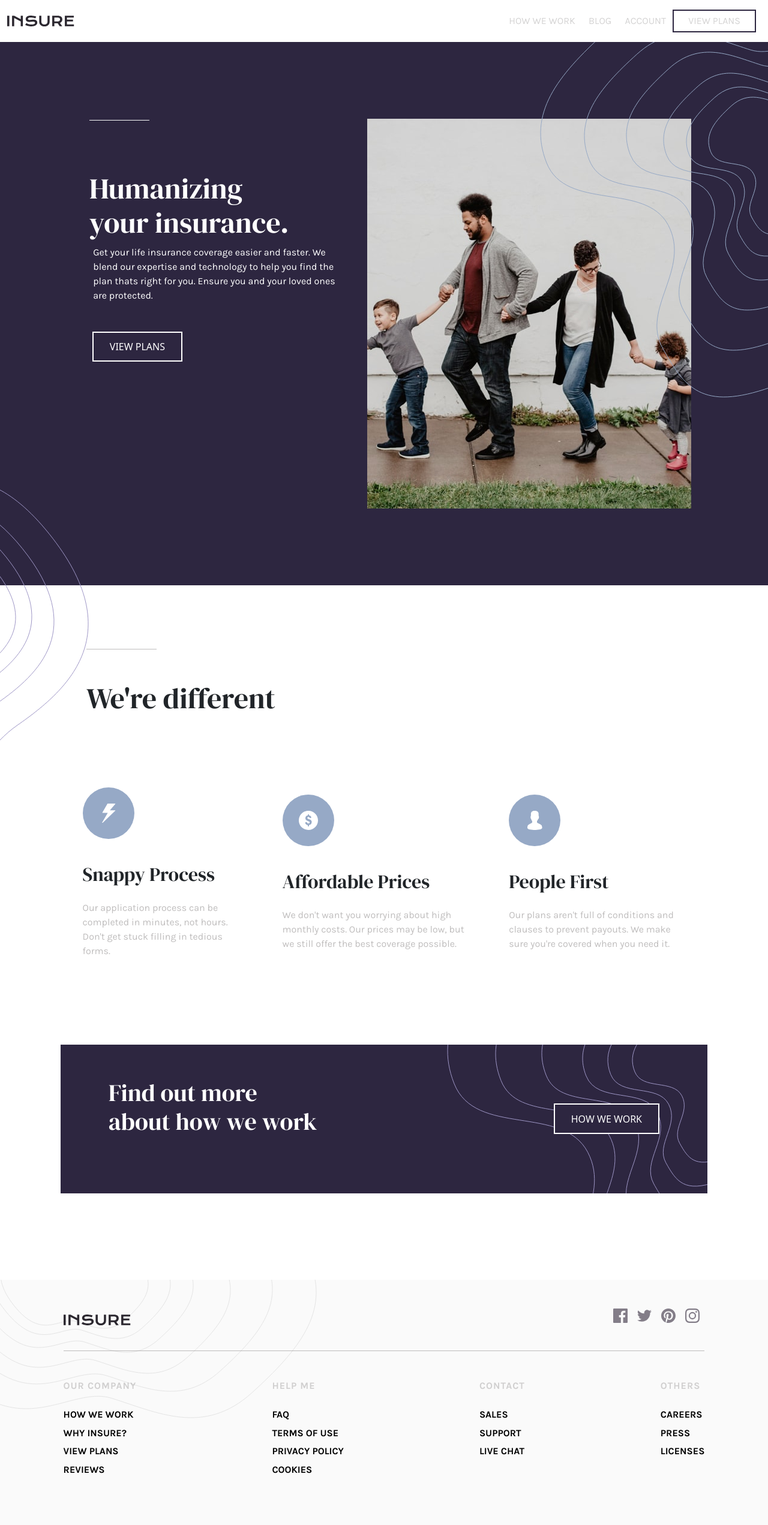
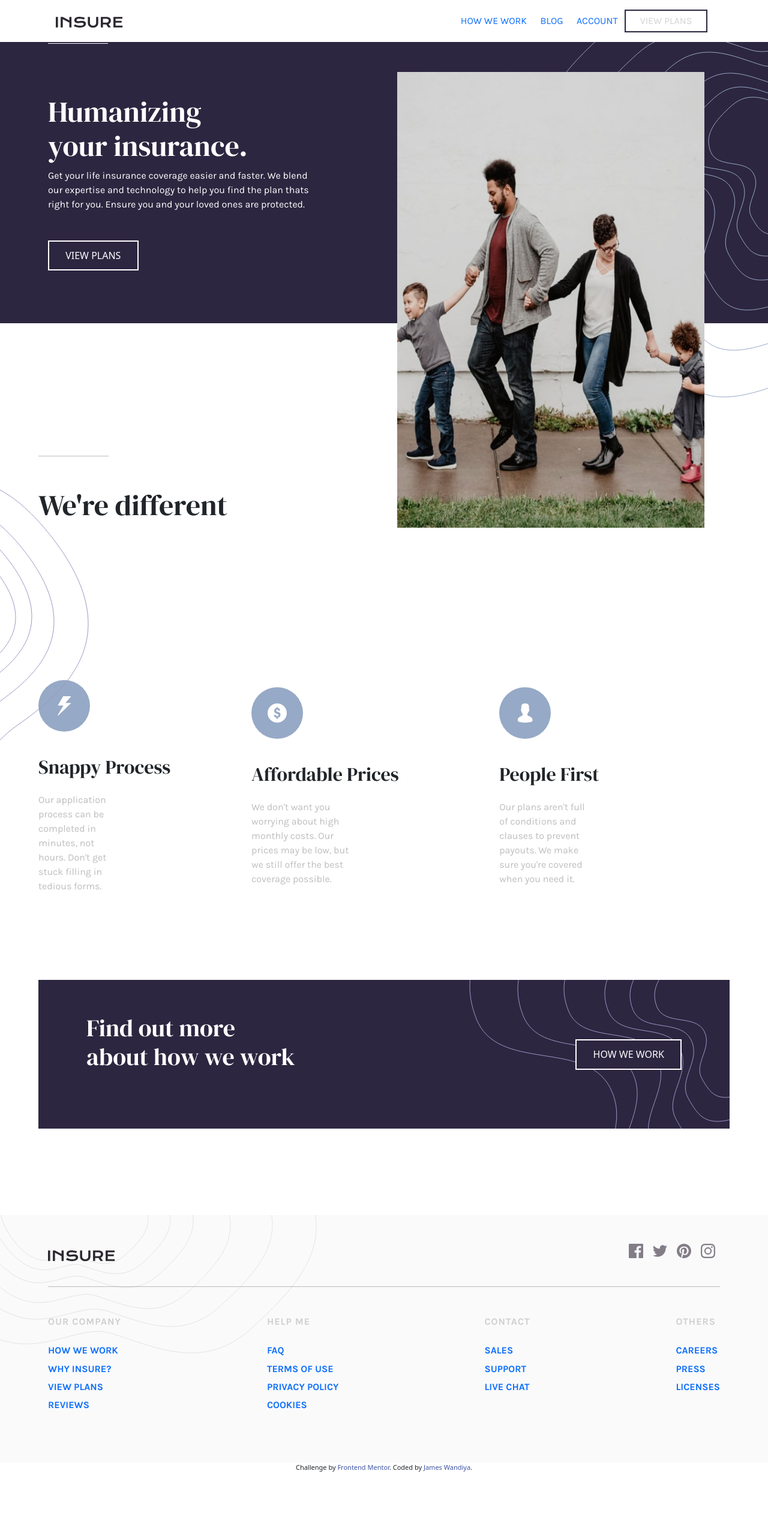
Before and after one commit to Wandiya/insure-landing-page-task-2, a plain HTML site: page index.html in a window 1280 px wide. Shown: the top 2543 px of the page at 60% size. After the commit the page ends 2455 px from the top, so only its background shows below. Drawn offline with nearby package versions, Linux system fonts and the light colour scheme.

Commit message:
link list

```diff
--- a/index.html
+++ b/index.html
@@ -47,21 +47,34 @@
         <div class="collapse" id="navbarToggleExternalContent">
             <div class="bg-dark p-4">
                 <ul class="text-white">
-                    <li>How we work</li>
-                    <li>Blog</li>
-                    <li>Account</li>
+                    <li>
+                        <a href="">How we work</a>
+                    </li>
+                    <li>
+                        <a href=""> Blog</a>
+
+                    </li>
+                    <li>
+                        <a href="">Account</a>
+                    </li>
                     <li class="plan">View plans</li>
                 </ul>
             </div>
         </div>
         <nav class="navbar navbar-dark bg-dark">
             <div class="container-fluid">
-                <img src="./images/logo.svg" alt="">
+                <a class="logo-brand" href=""><img src="./images/logo.svg" alt="A logo"></a>
                 <div class="nav_li">
                     <ul>
-                        <li>How we work</li>
-                        <li>Blog</li>
-                        <li>Account</li>
+                        <li>
+                            <a href=""> How we work</a>
+                        </li>
+                        <li>
+                            <a href="">  Blog</a>
+                        </li>
+                        <li>
+                            <a href=""> Account</a>
+                        </li>
                         <li class="plan">View plans</li>
                     </ul>
                 </div>
@@ -76,7 +89,7 @@
         <div class="right"></div>
         <article>
             <div class="main">
-                <img src="images/image-intro-desktop.jpg" srcset="images/image-intro-mobile.jpg 375w, images/image-intro-desktop.jpg 540w" alt="A Happy Family" sizes="(max-width: 500px) 375px, 540px">
+                <img class="family" src="images/image-intro-desktop.jpg" srcset="images/image-intro-mobile.jpg 375w, images/image-intro-desktop.jpg 540w" alt="A Happy Family" sizes="(max-width: 500px) 375px, 540px">
                 <div class="about">
                     <h1><span class="it">Hum</span>anizing<br><span>your insurance.</span></h1>
                     <p>
@@ -121,45 +134,87 @@
         <div class="footer_info">
             <img src="images/logo.svg" alt="">
             <ul class="socials">
-                <li><img src="images/icon-facebook.svg" alt="Facebook"></li>
-                <li><img src="images/icon-twitter.svg" alt="Twitter"></li>
-                <li><img src="images/icon-pinterest.svg" alt="Pinterest"></li>
-                <li><img src="images/icon-instagram.svg" alt="Instagram"></li>
+                <li>
+                    <a href="#"><img src="images/icon-facebook.svg" alt="Facebook"></a>
+                </li>
+                <li>
+                    <a href="#"><img src="images/icon-twitter.svg" alt="Twitter"></a>
+                </li>
+                <li>
+                    <a href="#"><img src="images/icon-pinterest.svg" alt="Pinterest"></a>
+                </li>
+                <li>
+                    <a href="#"><img src="images/icon-instagram.svg" alt="Instagram"></a>
+                </li>
             </ul>
         </div>
         <div class="ft_detail">
             <div class="ft_detail-btn">
                 <h4>Our company</h4>
                 <ul>
-                    <li>How we work</li>
-                    <li>Why Insure?</li>
-                    <li>View plans</li>
-                    <li>Reviews</li>
+                    <li>
+                        <a href=""> How we work</a>
+                    </li>
+                    <li>
+                        <a href=""> Why Insure?</a>
+                    </li>
+                    <li>
+                        <a href="">  View plans</a>
+                    </li>
+                    <li>
+                        <a href=""> Reviews</a>
+                    </li>
                 </ul>
             </div>
             <div class="ft_detail-btn">
                 <h4>Help me</h4>
                 <ul>
-                    <li>FAQ</li>
-                    <li>Terms of use</li>
-                    <li>Privacy policy</li>
-                    <li>Cookies</li>
+
+                    <li>
+                        <a href="">FAQ</a>
+                    </li>
+                    <li>
+                        <a href=""> Terms of use</a>
+                    </li>
+                    <li>
+                        <a href=""> Privacy policy</a>
+                    </li>
+                    <li>
+                        <a href=""> Cookies</a>
+                    </li>
                 </ul>
             </div>
             <div class="ft_detail-btn">
                 <h4>Contact</h4>
                 <ul>
-                    <li>Sales</li>
-                    <li>Support</li>
-                    <li>Live chat</li>
+
+                    <li>
+                        <a href=""> Sales</a>
+                    </li>
+
+                    <li>
+                        <a href=""> Support</a>
+
+                    </li>
+
+                    <li>
+                        <a href="">  Live chat</a>
+                    </li>
+
                 </ul>
             </div>
             <div class="ft_detail-btn">
                 <h4>Others</h4>
                 <ul>
-                    <li>Careers</li>
-                    <li>Press</li>
-                    <li>Licenses</li>
+                    <li>
+                        <a href="">Careers </a>
+                    </li>
+                    <li>
+                        <a href=""> Press</a>
+                    </li>
+                    <li>
+                        <a href=""> Licenses</a>
+                    </li>
                 </ul>
             </div>
         </div>
--- a/style.css
+++ b/style.css
@@ -32,11 +32,11 @@ body {
     font-family: 'DM Serif Display', serif;
     font-weight: 400;
     font-size: 3rem;
-    padding-inline: 1.3rem;
+    /* padding-inline: 1.0rem; */
 }
 
 .about p {
-    padding-inline: 1.7rem;
+    /* padding-inline: 1.0rem; */
     font-family: 'Karla', sans-serif;
     font-weight: 400;
 }
@@ -84,15 +84,16 @@ aside h1 {
 
 aside .main_info {
     display: flex;
-    flex-direction: column;
+    /* flex-direction: column; */
     justify-content: center;
     align-items: center;
-    padding-inline: 1.7rem;
+    /* padding-inline: 1.7rem; */
+    margin-top: 150px;
 }
 
 aside .main_info .wrap {
     display: flex;
-    flex-direction: column;
+    /* flex-direction: column; */
     align-items: center;
 }
 
@@ -118,7 +119,7 @@ aside .work {
     background-image: url(images/bg-pattern-how-we-work-mobile.svg);
     background-repeat: no-repeat;
     background-position: top 0 right 0;
-    margin-inline: 1.3rem;
+    /* margin-inline: 1.3rem; */
     margin-block-start: 8rem;
     padding-block: 3.5rem;
     display: flex;
@@ -207,6 +208,10 @@ footer {
     list-style: none;
 }
 
+a:link {
+    text-decoration: none;
+}
+
 .ft_detail .ft_detail-btn ul li {
     padding-block: 0.2rem;
 }
@@ -253,8 +258,29 @@ footer {
 
 @media screen and (min-width: 624px) {
     /* Navabar Styles */
+    main .family {
+        width: 40%;
+        position: absolute;
+        height: 95%;
+        top: 15%;
+        right: 8.3%;
+    }
+    main p {
+        text-align: left;
+        padding-inline: 0px;
+        font-size: 16px;
+        width: 40%;
+    }
     .navbar-toggler {
         display: none;
+    }
+    .container-fluid {
+        margin: 0px;
+        margin-inline: 6.3%;
+    }
+    .container-fluid .view {
+        border: solid black;
+        color: black;
     }
     .nav_li ul {
         font-family: 'Karla', sans-serif;
@@ -287,16 +313,17 @@ footer {
         display: flex;
         justify-content: space-around;
         background-color: hsl(256, 26%, 20%);
-        padding: 8rem;
+        padding-inline: 5rem;
     }
     article .main .about {
         display: inline-block;
         text-align: left;
-        order: -1;
         background-size: 0%;
+        padding-inline: 0px;
     }
     article .main .about h1 {
         text-align: left;
+        padding-left: 0px;
     }
     article .main .about h1 span {
         text-align: left;
@@ -307,15 +334,17 @@ footer {
     }
     article .main .about button {
         margin-block-start: 2rem;
-        margin-inline-start: 1.6rem;
+        /* margin-inline-start: 1.6rem; */
     }
     /* Aside Styles */
     aside {
-        margin-inline: 5rem;
+        margin-inline: 4rem;
     }
     aside h1 {
         text-align: left;
-        padding-inline-start: 4rem;
+        /* padding-inline-start: 1rem; */
+        padding-top: 0%;
+        margin-top: 10%;
     }
     aside h1 span {
         border-top: 1px solid hsla(0, 2%, 47%, 0.479);
@@ -328,7 +357,7 @@ footer {
     aside .main_info .wrap {
         display: block;
         align-self: center;
-        padding-inline: 1.9rem;
+        /* padding-inline: 1.9rem; */
     }
     aside .main_info .wrap p {
         text-align: left;
@@ -364,7 +393,7 @@ footer {
     }
     /* Footer Styles */
     footer {
-        padding-inline: 6.6rem;
+        padding-inline: 5rem;
         background-image: url(images/bg-pattern-footer-desktop.svg);
         background-repeat: no-repeat;
     }
@@ -378,15 +407,23 @@ footer {
         border-bottom: none;
         padding: 0% 0% 1rem 0%;
     }
+    .footer_info .social li a img:hover {
+        background-color: black;
+    }
     .ft_detail {
         flex-direction: row;
         justify-content: space-between;
     }
     .ft_detail .ft_detail-btn h4 {
         padding-top: 3rem;
+        text-decoration: none;
     }
     .ft_detail .ft_detail-btn ul,
     .ft_detail .ft_detail-btn h4 {
         text-align: left;
     }
+    .ft_detail .ft_detail-btn h4 a:hover {
+        text-decoration: underline;
+        cursor: white;
+    }
 }
```
Also changed, not shown: 3 other files.
